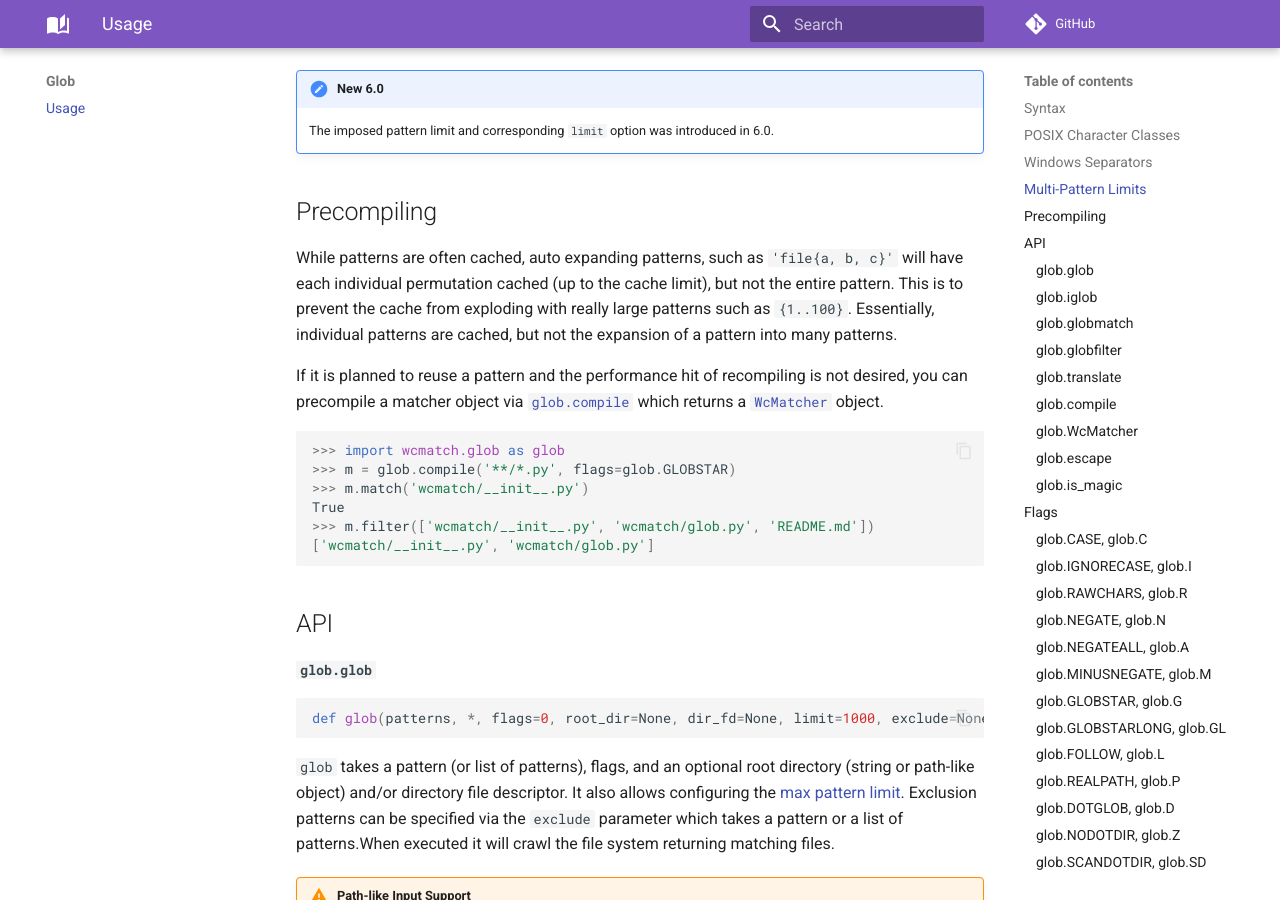
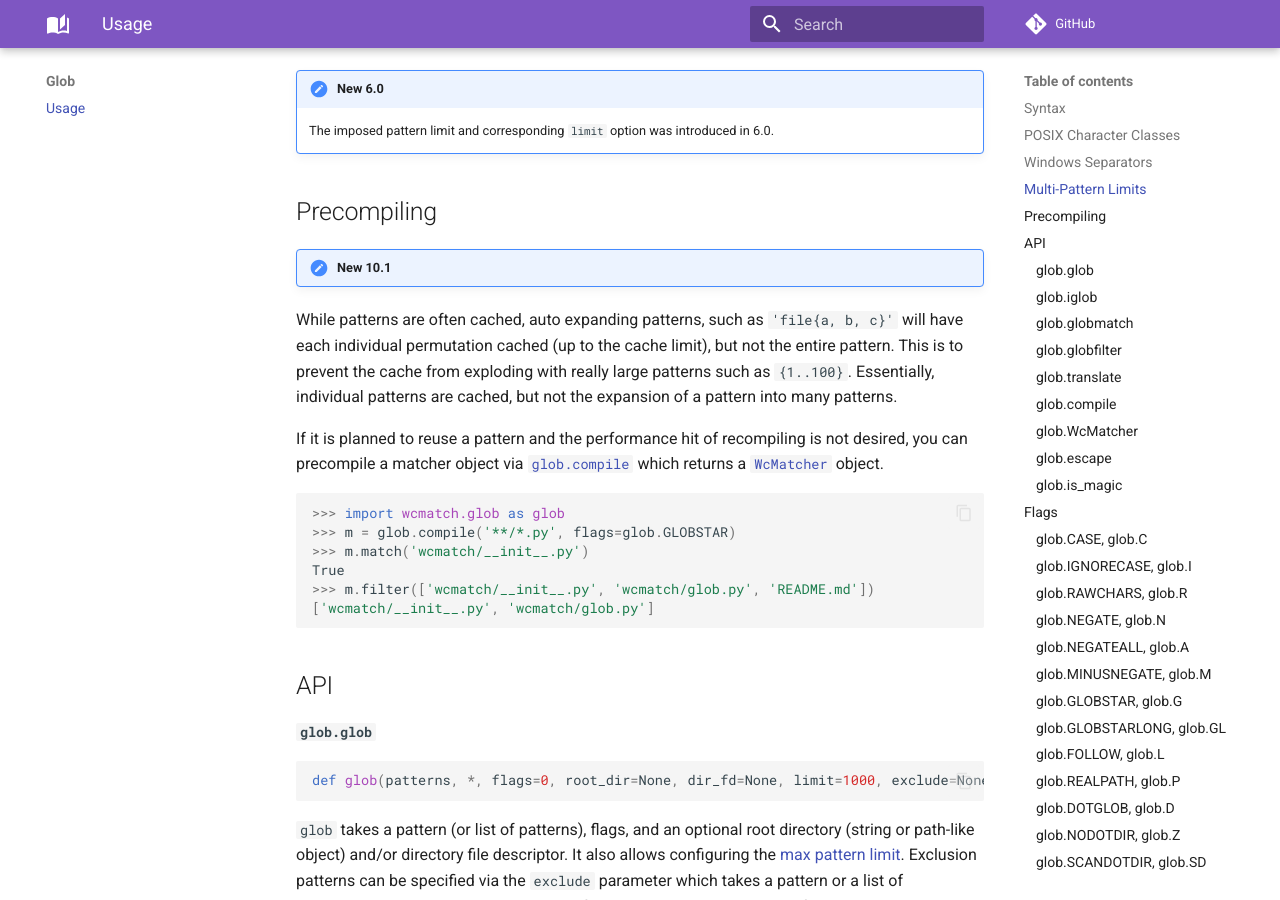
Before and after one commit to facelessuser/wcmatch, an MkDocs documentation site: the page built from docs/src/markdown/glob.md, in a window 1280 px wide and 900 px high, scrolled down 5602 px. Built offline with MkDocs 1.6.1 and Material for MkDocs 9.7.7, drawn with Linux system fonts in a browser that asks for light colours; emoji names are drawn with the system emoji font; comment, search, counter and statistics services are not loaded.

Commit message:
Add note about when precompiling was added

````diff
--- a/docs/src/markdown/fnmatch.md
+++ b/docs/src/markdown/fnmatch.md
@@ -52,6 +52,9 @@ The imposed pattern limit and corresponding `limit` option was introduced in 6.0
 ///
 
 ## Precompiling
+
+/// new | New 10.1
+///
 
 While patterns are often cached, auto expanding patterns, such as `'file{a, b, c}'` will have each individual
 permutation cached (up to the cache limit), but not the entire pattern. This is to prevent the cache from exploding with
@@ -171,6 +174,9 @@ pattern or a list of patterns.It returns a list of all files that matched the pa
 ///
 
 #### `fnmatch.compile` {: #compile}
+
+/// new | New 10.1
+///
 
 ```py
 def compile(patterns, *, flags=0, limit=1000, exclude=None):
--- a/docs/src/markdown/glob.md
+++ b/docs/src/markdown/glob.md
@@ -185,6 +185,9 @@ The imposed pattern limit and corresponding `limit` option was introduced in 6.0
 ///
 
 ## Precompiling
+
+/// new | New 10.1
+///
 
 While patterns are often cached, auto expanding patterns, such as `'file{a, b, c}'` will have each individual
 permutation cached (up to the cache limit), but not the entire pattern. This is to prevent the cache from exploding with
@@ -618,6 +621,9 @@ Translate patterns now provide capturing groups for [`EXTGLOB`](#extglob) groups
 ///
 
 #### `glob.compile` {: #compile}
+
+/// new | New 10.1
+///
 
 ```py
 def compile(patterns, *, flags=0, limit=1000, exclude=None):
````
